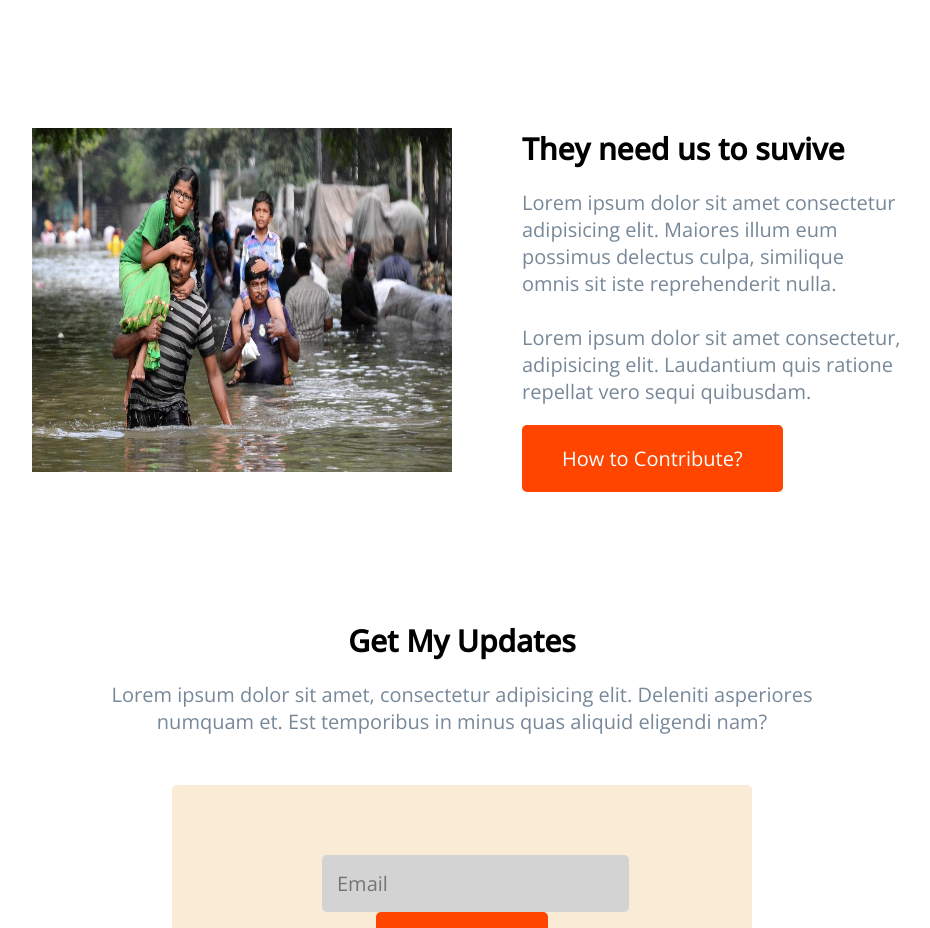
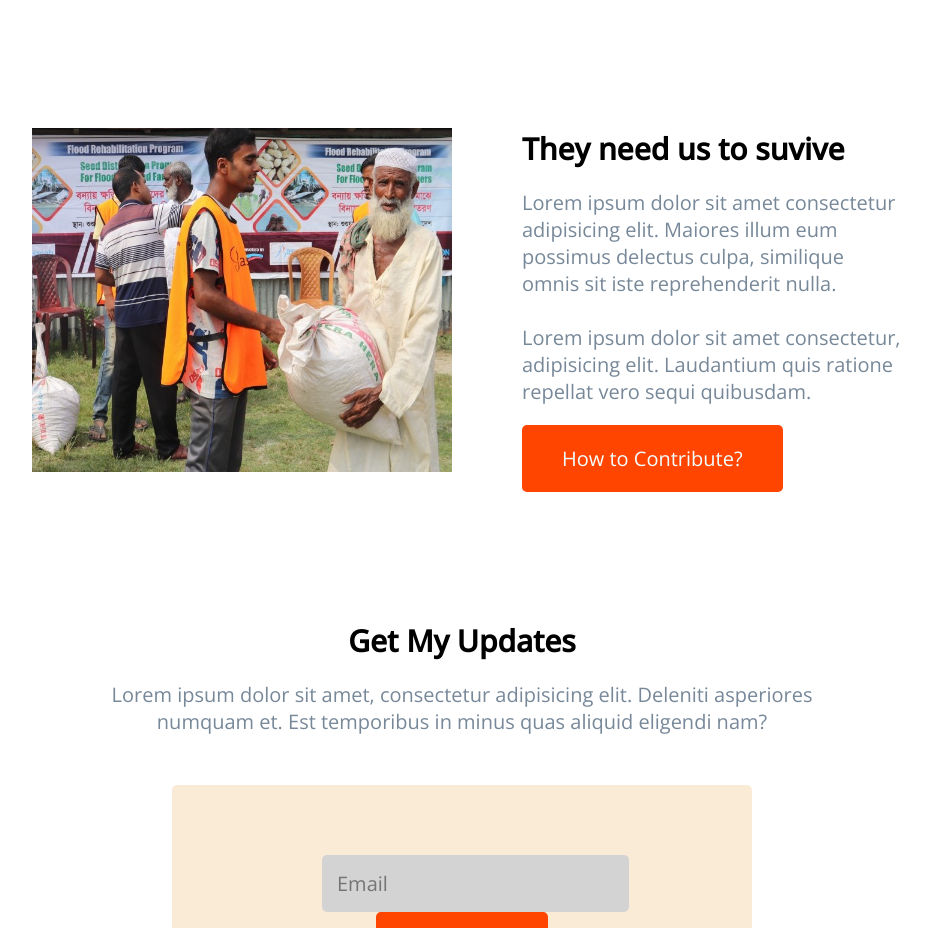
Before and after one commit to DAS2023/Donation-web-my, a plain HTML site: page index.html in a window 1280 px wide. Shown: the part 2580-3508 px from the top of the page, without its empty margins (178-1108 px from the left). Drawn offline with nearby package versions, Linux system fonts and the light colour scheme; a web font is replaced by a local one.

Commit message:
added ne picture

```diff
--- a/index.html
+++ b/index.html
@@ -124,7 +124,7 @@
 
         <div class="section5-main">
 
-            <img src="/images/donation4.jpg" alt="">
+            <img src="/images/donation10.jpg" alt="">
 
             <div >
                 <h2 class="section5-title">They need us to suvive</h2>
```
